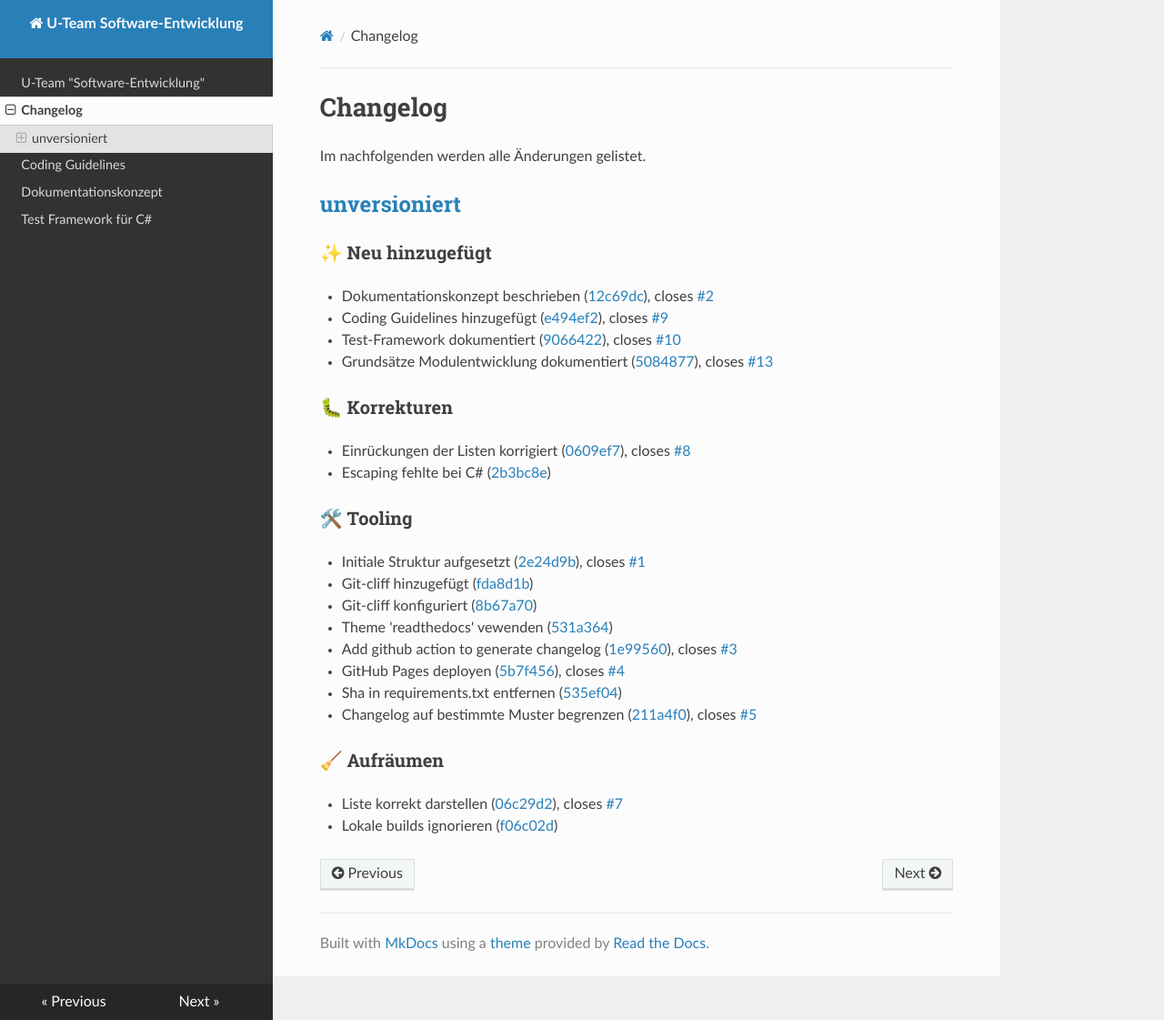
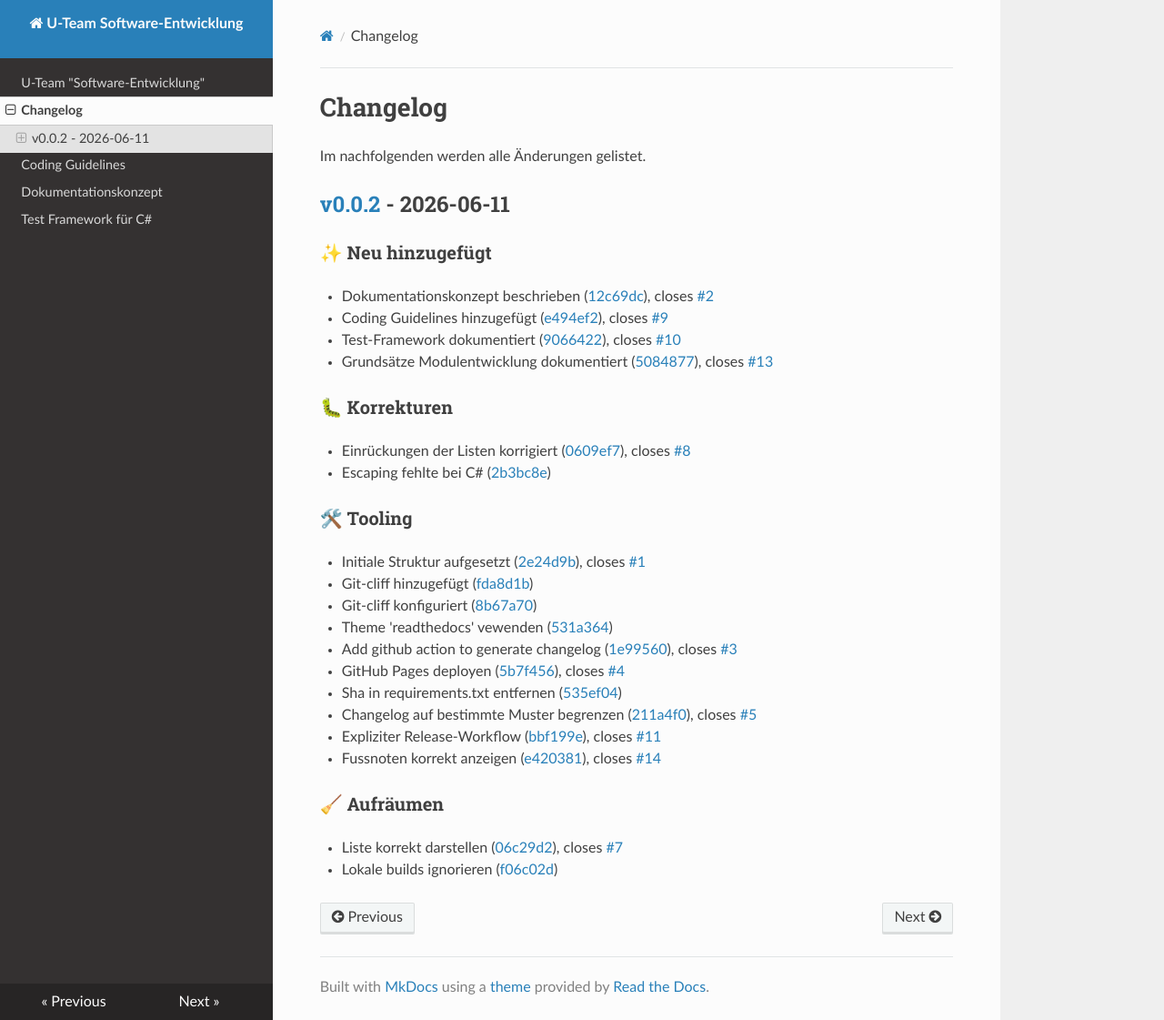
Before and after one commit to BBBaden/uteam-swdev-docs, an MkDocs documentation site: the page built from docs/CHANGELOG.md, in a window 1280 px wide and 1121 px high. Shown: the whole window at 91% size. Built offline with MkDocs 1.6.1, drawn with Linux system fonts in a browser that asks for light colours; nearby versions of some CDN libraries.

Commit message:
chore: Release v0.0.2

```diff
--- a/docs/CHANGELOG.md
+++ b/docs/CHANGELOG.md
@@ -2,7 +2,7 @@
 
 Im nachfolgenden werden alle Änderungen gelistet.
 
-## [unversioniert](https://github.com/BBBaden/uteam-swdev-docs/tree/main)
+## [v0.0.2](https://github.com/BBBaden/uteam-swdev-docs/tree/v0.0.2/) - 2026-06-11
 
 ### ✨ Neu hinzugefügt
 
@@ -26,6 +26,8 @@ Im nachfolgenden werden alle Änderungen gelistet.
 - GitHub Pages deployen ([5b7f456](https://github.com/BBBaden/uteam-swdev-docs/commit/5b7f45638bbb42964983e30e5106d785727f1611)), closes [#4](https://github.com/BBBaden/uteam-swdev-docs/issues/4)
 - Sha in requirements.txt entfernen ([535ef04](https://github.com/BBBaden/uteam-swdev-docs/commit/535ef042ddfd7c1459dbaf8c39af5135bafa89f7))
 - Changelog auf bestimmte Muster begrenzen ([211a4f0](https://github.com/BBBaden/uteam-swdev-docs/commit/211a4f09d60fee31d616a90a084d45cf644003b3)), closes [#5](https://github.com/BBBaden/uteam-swdev-docs/issues/5)
+- Expliziter Release-Workflow ([bbf199e](https://github.com/BBBaden/uteam-swdev-docs/commit/bbf199eba3e427b5e5483c74dfeb4466b32180fe)), closes [#11](https://github.com/BBBaden/uteam-swdev-docs/issues/11)
+- Fussnoten korrekt anzeigen ([e420381](https://github.com/BBBaden/uteam-swdev-docs/commit/e420381a30988b74fc4ed9517657904e1fef5224)), closes [#14](https://github.com/BBBaden/uteam-swdev-docs/issues/14)
 
 ### 🧹 Aufräumen
 
--- a/mkdocs.yml
+++ b/mkdocs.yml
@@ -9,5 +9,5 @@ markdown_extensions:
   - footnotes
 
 extra:
-  version_tag: 0.0.1
+  version_tag: v0.0.2
   release_date: 2026-06-11
```
